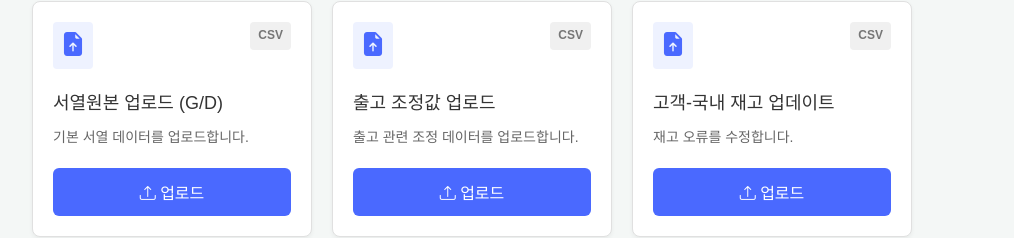
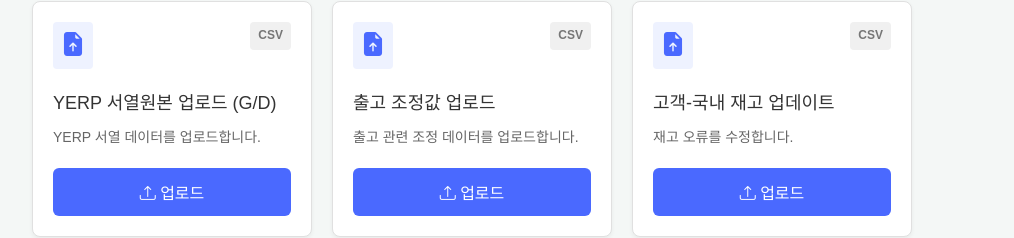
Before and after one commit to hoonseung/upload-view, a Vue app: page / in a window 1280 px wide. Shown: the part 157-395 px from the top of the page, without its empty margins (132-1146 px from the left). Built offline with nearby package versions, Linux system fonts and the light colour scheme.

Commit message:
[UPLOAD-2] 메뉴추가 - 생관 파트에 QAD 서열원본 업로드 추가

```diff
--- a/src/components/DataUploadHub.vue
+++ b/src/components/DataUploadHub.vue
@@ -27,13 +27,21 @@ export default defineComponent({
         {
           id: 1,
           category: 'order',
-          title: '서열원본 업로드 (G/D)',
-          description: '기본 서열 데이터를 업로드합니다.',
+          title: 'YERP 서열원본 업로드 (G/D)',
+          description: 'YERP 서열 데이터를 업로드합니다.',
           fileType: 'CSV',
           apiUrl: '/api/v1/upload/plan'
         },
         {
           id: 2,
+          category: 'production',
+          title: 'QAD 서열원본 업로드',
+          description: 'QAD 서열 데이터를 업로드합니다.',
+          fileType: 'CSV',
+          apiUrl: '/api/v1/upload/operation/plan/sap'
+        },
+        {
+          id: 3,
           category: 'order',
           title: '출고 조정값 업로드',
           description: '출고 관련 조정 데이터를 업로드합니다.',
@@ -41,7 +49,7 @@ export default defineComponent({
           apiUrl: '/api/v1/upload/outbound/second'
         },
         {
-          id: 3,
+          id: 4,
           category: 'order',
           title: '고객-국내 재고 업데이트',
           description: '재고 오류를 수정합니다.',
@@ -49,7 +57,7 @@ export default defineComponent({
           apiUrl: '/api/v1/upload/line/customer/stock'
         },
         {
-          id: 4,
+          id: 5,
           category: 'order',
           title: '운영계획 원본 업로드',
           description: '운영계획 원본 데이터를 업로드합니다.',
@@ -58,7 +66,7 @@ export default defineComponent({
           theme: 'orange'
         },
         {
-          id: 5,
+          id: 6,
           category: 'order',
           title: '판매단가 리스트 업로드',
           description: '월 판매 단가 데이터를 업로드합니다.',
@@ -67,7 +75,7 @@ export default defineComponent({
           theme: 'orange'
         },
         {
-          id: 6,
+          id: 7,
           category: 'production',
           title: '표준외주비 리스트 업로드',
           description: '표준외주비 데이터를 업로드합니다.',
@@ -75,7 +83,7 @@ export default defineComponent({
           apiUrl: '/api/v1/upload/cost/std',
         },
         {
-          id: 7,
+          id: 8,
           category: 'production',
           title: '구매외주비 리스트 업로드',
           description: '구매외주비 데이터를 업로드합니다.',
```
